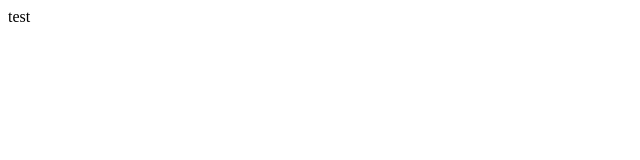
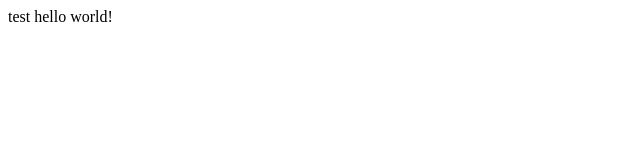
Before and after one commit to koemu/deploy-static-html-test, a website built with webpack: page index.html in a window 1280 px wide. Shown: the whole page, without its empty margins (0-640 px from the left). Built offline with nearby package versions, Linux system fonts and the light colour scheme.

Commit message:
helloworld

```diff
--- a/index.html
+++ b/index.html
@@ -1,6 +1,6 @@
 <html>
     <body>
-        test
+        test hello world!
         <script src="./dist/bundle.js"></script>
     </body>
 </html>
```
